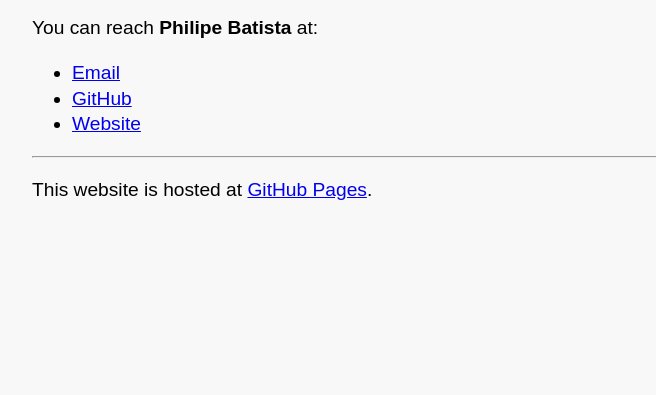
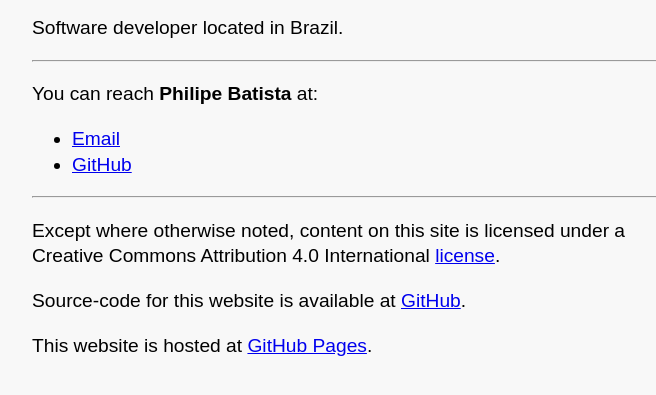
Before and after one commit to philipebatist/philipebatist.github.io, a plain HTML site: page index.html in a window 1280 px wide. Shown: the part 97-492 px from the top of the page, without its empty margins (288-944 px from the left). Drawn offline with Linux system fonts and the light colour scheme.

Commit message:
Updates at 'footer'.

```diff
--- a/index.html
+++ b/index.html
@@ -2,7 +2,9 @@
 <html lang="en">
 <head>
   <meta charset="utf-8">
-  <meta name="viewport" content="width=device-width, initial-scale=1.0">
+  <meta name="viewport" content="width=device-width, initial-scale=1">
+  <meta name="author" content="Philipe Batista" />
+  <meta name="description" content="Philipe Batista personal website." />
   <style>
     body {
       font-size: 1.2rem;
@@ -12,22 +14,24 @@
       padding: 1rem;
       max-width: 40rem;
       background: rgb(248, 248, 248);
-      color: black;
     }
   </style>
   <title>Philipe Batista's Website</title>
 </head>
 <body>
   <h1>Philipe Batista</h1>
-    <p>You can reach <strong>Philipe Batista</strong> at:</p>
+    <p>Software developer located in Brazil.</p>
+  <hr>
+  <p>You can reach <strong>Philipe Batista</strong> at:</p>
     <ul>
       <li><a href="mailto:philipebatista.dev@gmail.com">Email</a></li>
       <li><a href="https://github.com/philipebatista">GitHub</a></li>
-      <li><a href="https://philipebatista.dev">Website</a></li>
     </ul>
   <hr>
   <footer>
-    <p>This website is hosted at <a href="https://github.com/philipebatista/philipebatista.github.io">GitHub Pages</a>.</p>
+    <p>Except where otherwise noted, content on this site is licensed under a Creative Commons Attribution 4.0 International <a href="https://creativecommons.org/licenses/by/4.0/">license</a>.</p>
+    <p>Source-code for this website is available at <a href="https://github.com/philipebatista/philipebatista.github.io">GitHub</a>.</p>
+    <p>This website is hosted at <a href="https://pages.github.com/">GitHub Pages</a>.</p>
   </footer>
 </body>
 </html>
```
